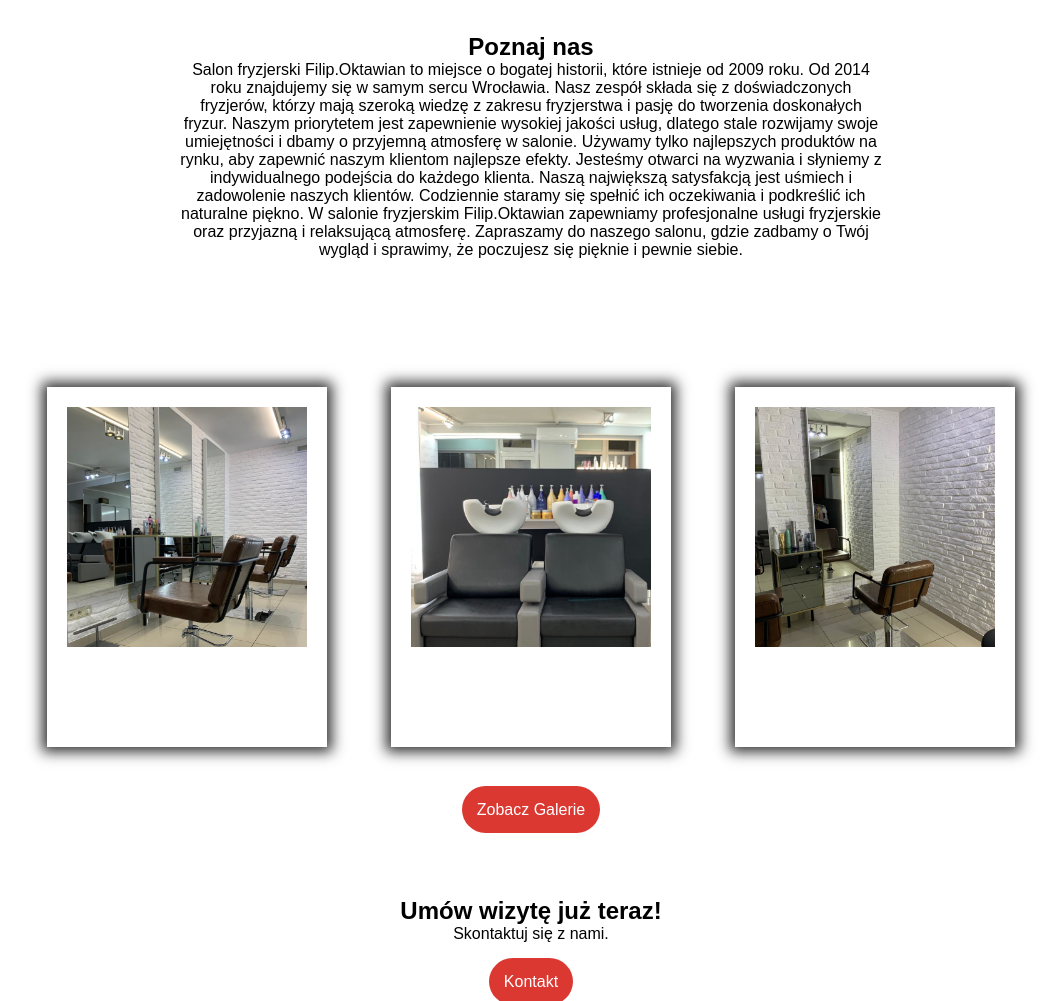
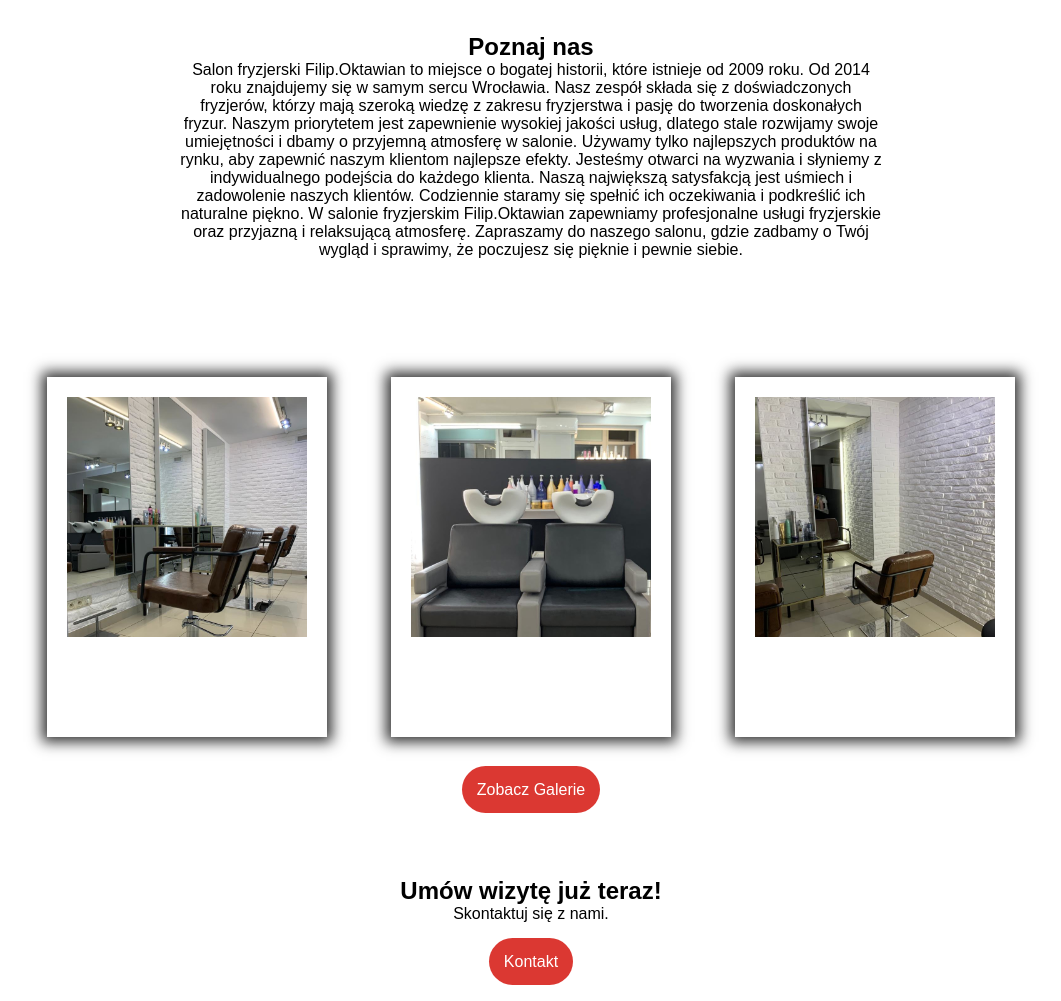
Before and after one commit to ReqsoN/spermuszka, a plain HTML site: page index.html in a window 1280 px wide. Shown: the part 239-1240 px from the top of the page, without its empty margins (109-1170 px from the left). Drawn offline with Linux system fonts and the light colour scheme; a web font is replaced by a local one.

Commit message:
Update main.css

```diff
--- a/style/main.css
+++ b/style/main.css
@@ -203,7 +203,7 @@
     justify-content: center;
     text-align: center;
     align-items: center;
-    padding: 20px;
+    padding: 10px;
 }
 
 .content-gallery img {
```
